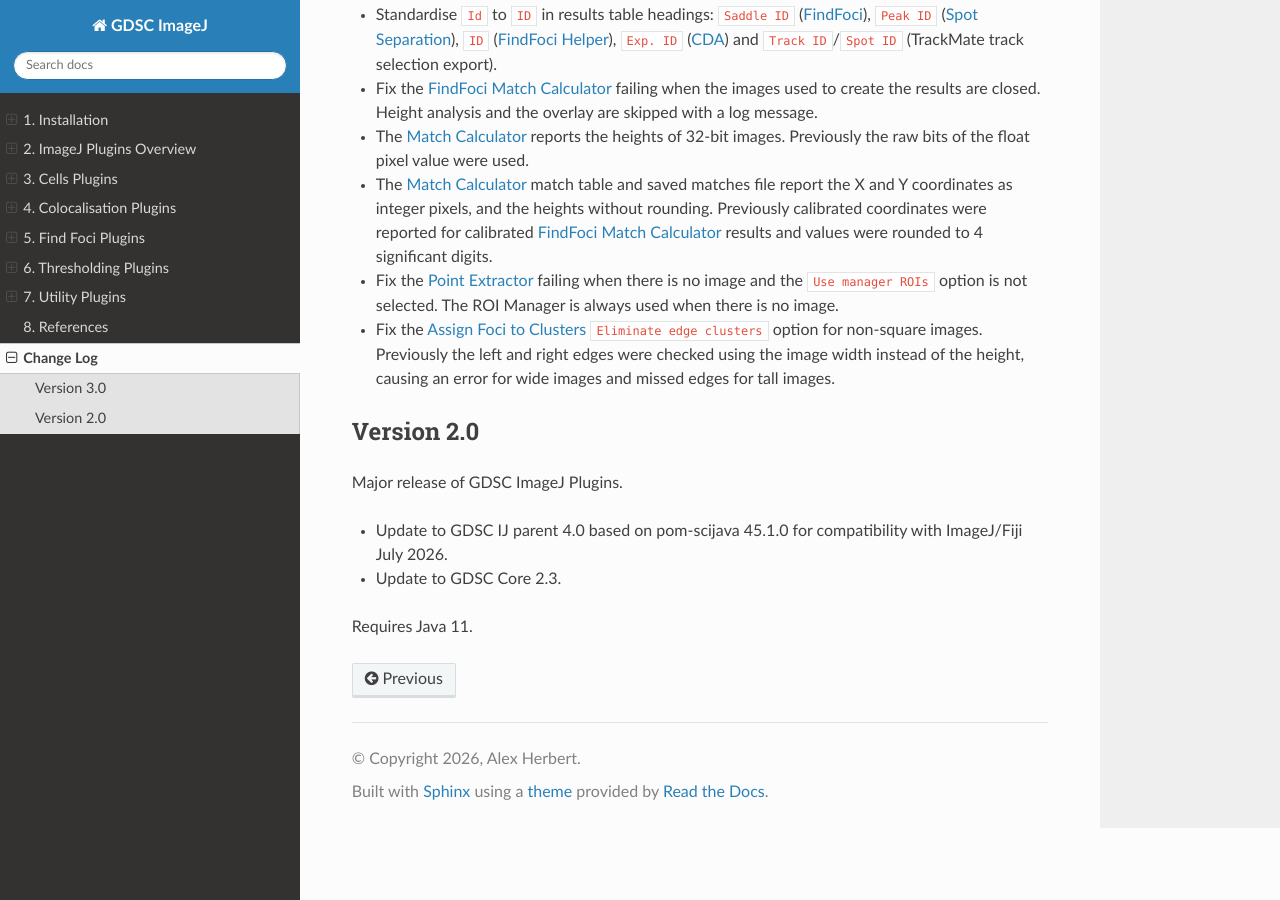
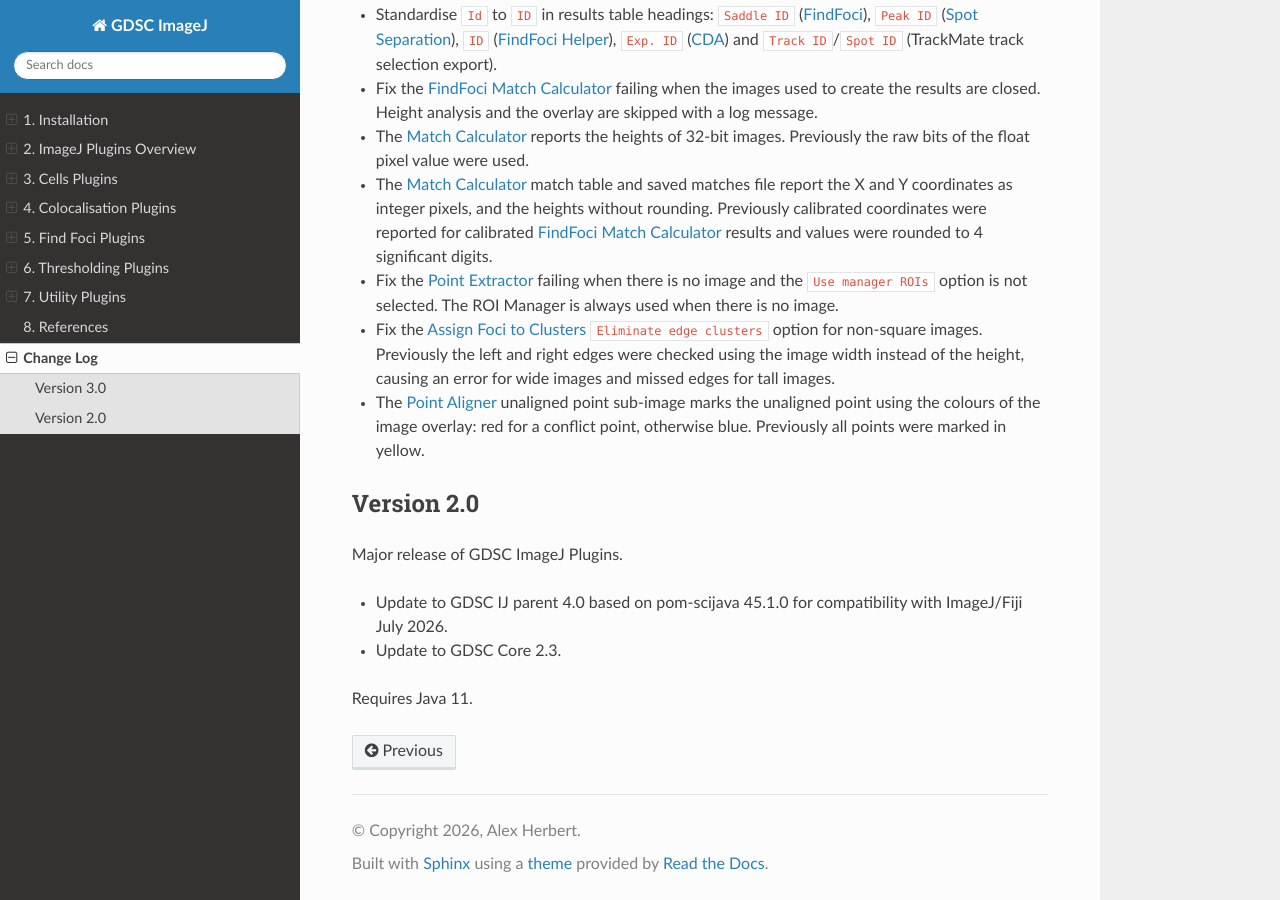
Before and after one commit to aherbert/gdsc, a Sphinx documentation site: the page built from docs/change_log.rst, in a window 1280 px wide and 900 px high, scrolled down 703 px. Built offline with Sphinx 7.4.7 and the Read the Docs theme 3.1.0, drawn with Linux system fonts in a browser that asks for light colours.

Commit message:
Use the overlay colours in the Point Aligner unaligned point sub-image
Mark a conflict point in red and other unaligned points in blue to
match the colours used in the image overlay.

```diff
--- a/docs/change_log.rst
+++ b/docs/change_log.rst
@@ -46,6 +46,9 @@
 * Fix the :ref:`findfoci_plugins:Assign Foci to Clusters` ``Eliminate edge clusters`` option for
   non-square images. Previously the left and right edges were checked using the image width
   instead of the height, causing an error for wide images and missed edges for tall images.
+* The :ref:`findfoci_plugins:Point Aligner` unaligned point sub-image marks the unaligned point
+  using the colours of the image overlay: red for a conflict point, otherwise blue. Previously
+  all points were marked in yellow.
 
 
 Version 2.0
```
Also changed, not shown: 1 other file.
